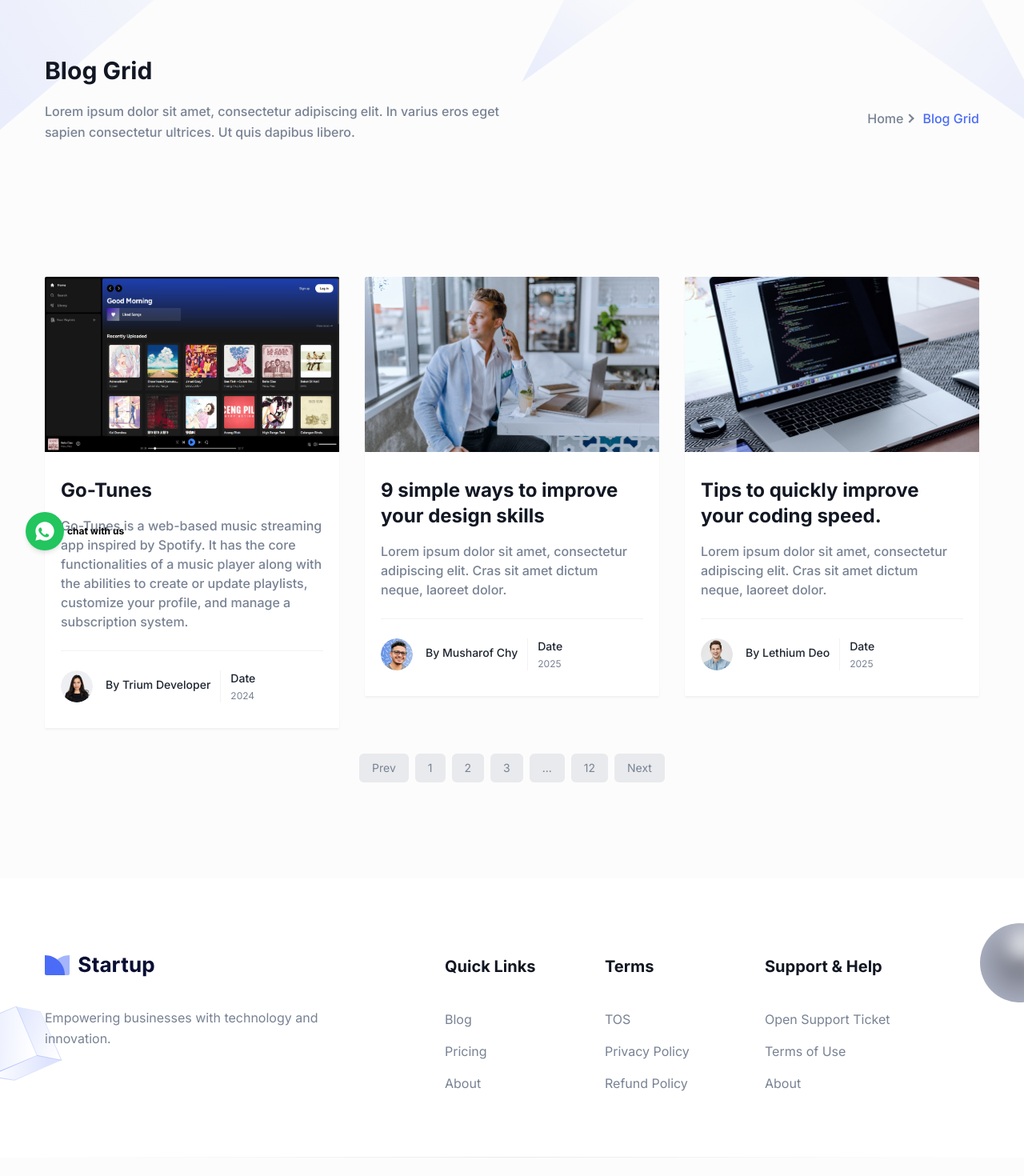
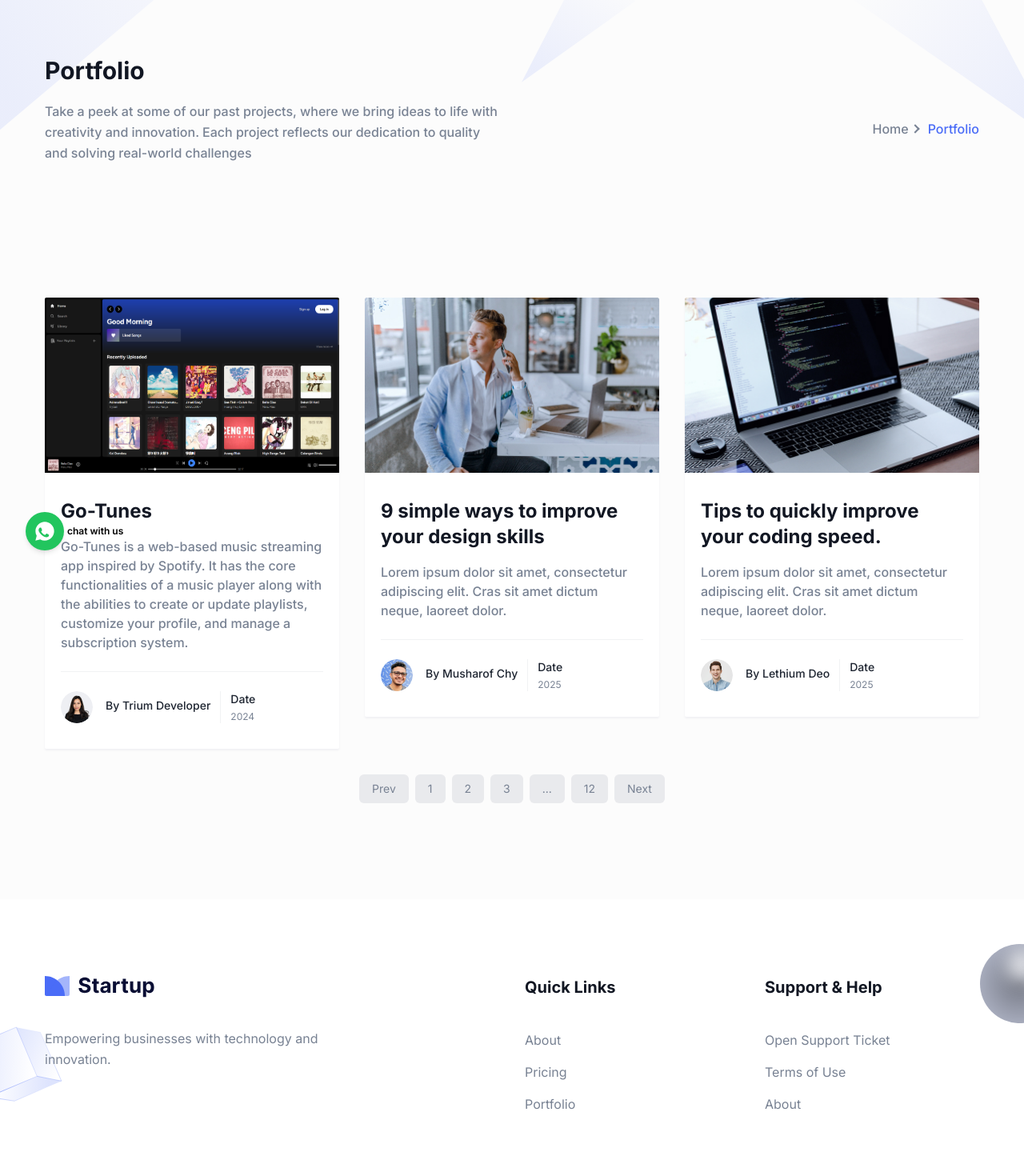
Before and after one commit to LessZxD/CompaProf, a Next.js app: page /blog in a window 1280 px wide. Shown: the part 80-1550 px from the top of the page at 80% size. Before the commit the page ends 1527 px from the top, so only its background shows below. Built offline with nearby package versions, Linux system fonts and the light colour scheme.

Commit message:
addedfew modifications for footer and its hyperlink

```diff
--- a/src/app/blog/page.tsx
+++ b/src/app/blog/page.tsx
@@ -5,8 +5,8 @@ import Breadcrumb from "@/components/Common/Breadcrumb";
 import { Metadata } from "next";
 
 export const metadata: Metadata = {
-  title: "Blog Page | Free Next.js Template for Startup and SaaS",
-  description: "This is Blog Page for Startup Nextjs Template",
+  title: "Our Team's Portfolio",
+  description: "#",
   // other metadata
 };
 
@@ -14,8 +14,8 @@ const Blog = () => {
   return (
     <>
       <Breadcrumb
-        pageName="Blog Grid"
-        description="Lorem ipsum dolor sit amet, consectetur adipiscing elit. In varius eros eget sapien consectetur ultrices. Ut quis dapibus libero."
+        pageName="Portfolio"
+        description="Take a peek at some of our past projects, where we bring ideas to life with creativity and innovation. Each project reflects our dedication to quality and solving real-world challenges"
       />
 
       <section className="pb-[120px] pt-[120px]">
--- a/src/components/Blog/index.tsx
+++ b/src/components/Blog/index.tsx
@@ -10,7 +10,7 @@ const Blog = () => {
     >
       <div className="container">
         <SectionTitle
-          title="Our Works"
+          title="Our Portfolio"
           paragraph=""
           center
         />
--- a/src/components/Footer/index.tsx
+++ b/src/components/Footer/index.tsx
@@ -7,7 +7,7 @@ const Footer = () => {
     <>
       <footer className="relative z-10 bg-white pt-16 dark:bg-gray-dark md:pt-20 lg:pt-24">
         <div className="container">
-          <div className="-mx-4 flex flex-wrap">
+          <div className="-mx-4 flex flex-wrap justify-between">
             <div className="w-full px-4 md:w-1/2 lg:w-4/12 xl:w-5/12">
               <div className="mb-12 max-w-[360px] lg:mb-16">
                 <Link href="/" className="mb-8 inline-block">
@@ -29,7 +29,6 @@ const Footer = () => {
                 <p className="mb-9 text-base leading-relaxed text-body-color dark:text-body-color-dark">
                   Empowering businesses with technology and innovation.
                 </p>
-
                 {/* <div className="flex items-center">
                   <a
                     href="/"
@@ -110,41 +109,8 @@ const Footer = () => {
               </div>
             </div>
 
-            <div className="w-full px-4 sm:w-1/2 md:w-1/2 lg:w-2/12 xl:w-2/12">
-              <div className="mb-12 lg:mb-16">
-                <h2 className="mb-10 text-xl font-bold text-black dark:text-white">
-                  Quick Links
-                </h2>
-                <ul>
-                  <li>
-                    <Link
-                      href="/blog"
-                      className="mb-4 inline-block text-base text-body-color duration-300 hover:text-primary dark:text-body-color-dark dark:hover:text-primary"
-                    >
-                      Blog
-                    </Link>
-                  </li>
-                  <li>
-                    <Link
-                      href="/"
-                      className="mb-4 inline-block text-base text-body-color duration-300 hover:text-primary dark:text-body-color-dark dark:hover:text-primary"
-                    >
-                      Pricing
-                    </Link>
-                  </li>
-                  <li>
-                    <Link
-                      href="/about"
-                      className="mb-4 inline-block text-base text-body-color duration-300 hover:text-primary dark:text-body-color-dark dark:hover:text-primary"
-                    >
-                      About
-                    </Link>
-                  </li>
-                </ul>
-              </div>
-            </div>
 
-            <div className="w-full px-4 sm:w-1/2 md:w-1/2 lg:w-2/12 xl:w-2/12">
+            {/* <div className="w-full px-4 sm:w-1/2 md:w-1/2 lg:w-2/12 xl:w-2/12">
               <div className="mb-12 lg:mb-16">
                 <h2 className="mb-10 text-xl font-bold text-black dark:text-white">
                   Terms
@@ -172,6 +138,40 @@ const Footer = () => {
                       className="mb-4 inline-block text-base text-body-color duration-300 hover:text-primary dark:text-body-color-dark dark:hover:text-primary"
                     >
                       Refund Policy
+                    </Link>
+                  </li>
+                </ul>
+              </div>
+            </div> */}
+
+            <div className="w-full px-4 sm:w-1/2 md:w-1/2 lg:w-2/12 xl:w-2/12">
+              <div className="mb-12 lg:mb-16">
+                <h2 className="mb-10 text-xl font-bold text-black dark:text-white">
+                  Quick Links
+                </h2>
+                <ul>
+                  <li>
+                    <Link
+                      href="/about"
+                      className="mb-4 inline-block text-base text-body-color duration-300 hover:text-primary dark:text-body-color-dark dark:hover:text-primary"
+                    >
+                      About
+                    </Link>
+                  </li>
+                  <li>
+                    <Link
+                      href="/"
+                      className="mb-4 inline-block text-base text-body-color duration-300 hover:text-primary dark:text-body-color-dark dark:hover:text-primary"
+                    >
+                      Pricing
+                    </Link>
+                  </li>
+                  <li>
+                    <Link
+                      href="/blog"
+                      className="mb-4 inline-block text-base text-body-color duration-300 hover:text-primary dark:text-body-color-dark dark:hover:text-primary"
+                    >
+                      Portfolio
                     </Link>
                   </li>
                 </ul>
@@ -211,6 +211,7 @@ const Footer = () => {
                 </ul>
               </div>
             </div>
+
           </div>
 
           <div className="h-px w-full bg-gradient-to-r from-transparent via-[#D2D8E183] to-transparent dark:via-[#959CB183]"></div>
--- a/src/components/WhatsApp/index.tsx
+++ b/src/components/WhatsApp/index.tsx
@@ -30,7 +30,7 @@ const WhatsAppButton: FC<WhatsAppButtonProps> = ({
           <path d="M12.004 2c5.52 0 10 4.478 10 9.997 0 5.52-4.48 10.001-10 10.001a9.98 9.98 0 01-4.896-1.305l-5.143 1.346 1.353-5.039A9.958 9.958 0 012.004 12C2.004 6.478 6.484 2 12.004 2zm4.521 13.86c-.07-.113-.254-.183-.53-.32-.276-.137-1.634-.805-1.889-.897-.254-.094-.44-.137-.624.137-.182.273-.718.896-.88 1.078-.163.185-.324.206-.6.07-.276-.137-1.166-.43-2.22-1.375-.82-.73-1.371-1.63-1.533-1.906-.163-.273-.017-.421.123-.557.126-.123.278-.321.416-.481.138-.165.185-.277.28-.46.094-.187.047-.344-.024-.48-.07-.137-.624-1.496-.854-2.044-.226-.544-.455-.47-.624-.48-.163-.006-.348-.007-.534-.007-.185 0-.48.07-.732.344-.25.276-.96.94-.96 2.276 0 1.335.983 2.627 1.122 2.806.137.185 1.936 2.95 4.69 4.135.656.283 1.165.453 1.563.582.656.207 1.25.178 1.72.108.524-.08 1.634-.668 1.87-1.314.232-.647.232-1.203.162-1.32z" />
         </svg>
       </a>
-      <p className="text-xs font-bold">chat with us </p>
+      <p className="text-xs font-semibold">chat with us</p>
         {/* <p className="text-xs font-bold">
         chat with us
         </p> */}
--- a/src/config/whatsapp.ts
+++ b/src/config/whatsapp.ts
@@ -1,5 +1,5 @@
 // config/whatsapp.ts
 // WHATSAPP CONFIG
-const phoneNumber = "+6287887152685";
+const phoneNumber = "+6281298529573";
 const defaultMessage = "Bikinin website dong";
 export const whatsappLink = `https://wa.me/${phoneNumber}?text=${encodeURIComponent(defaultMessage)}`;
```
